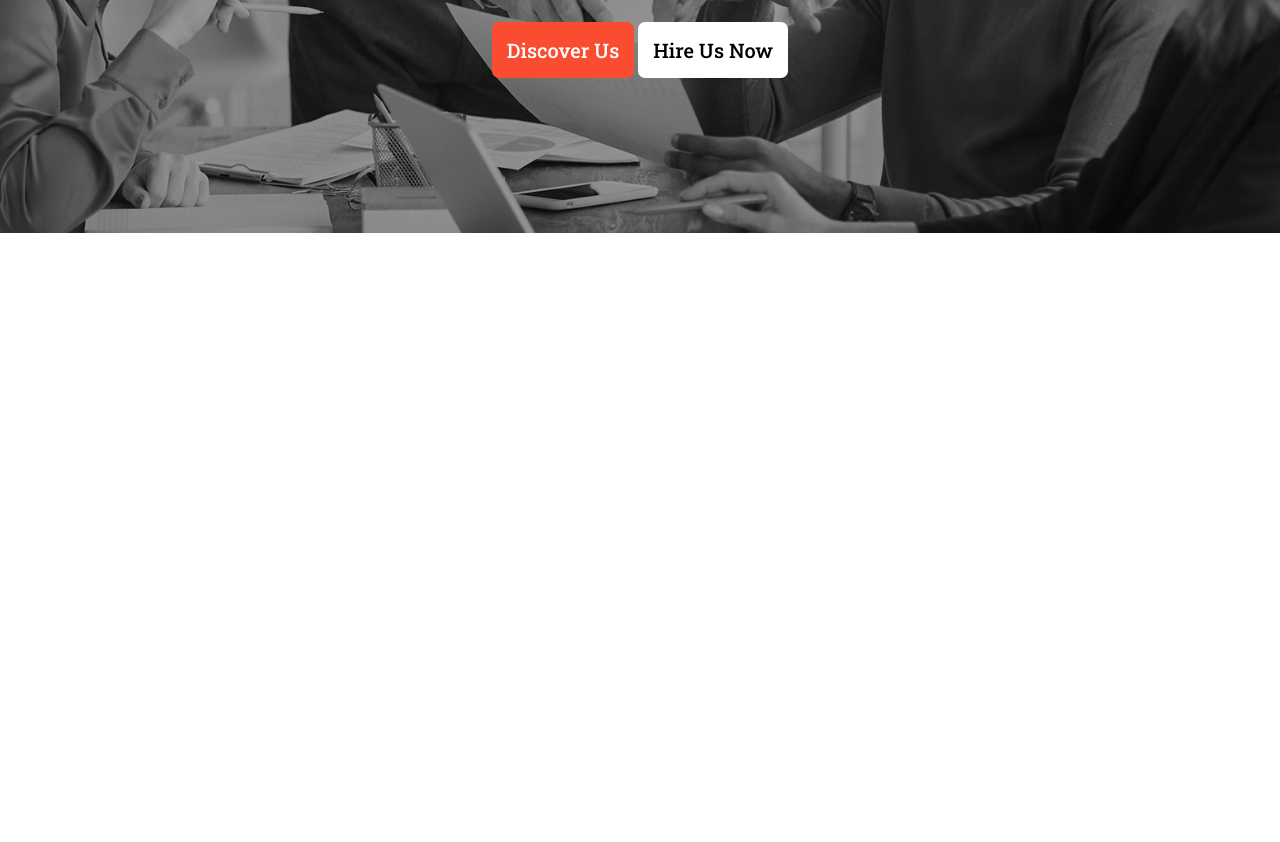
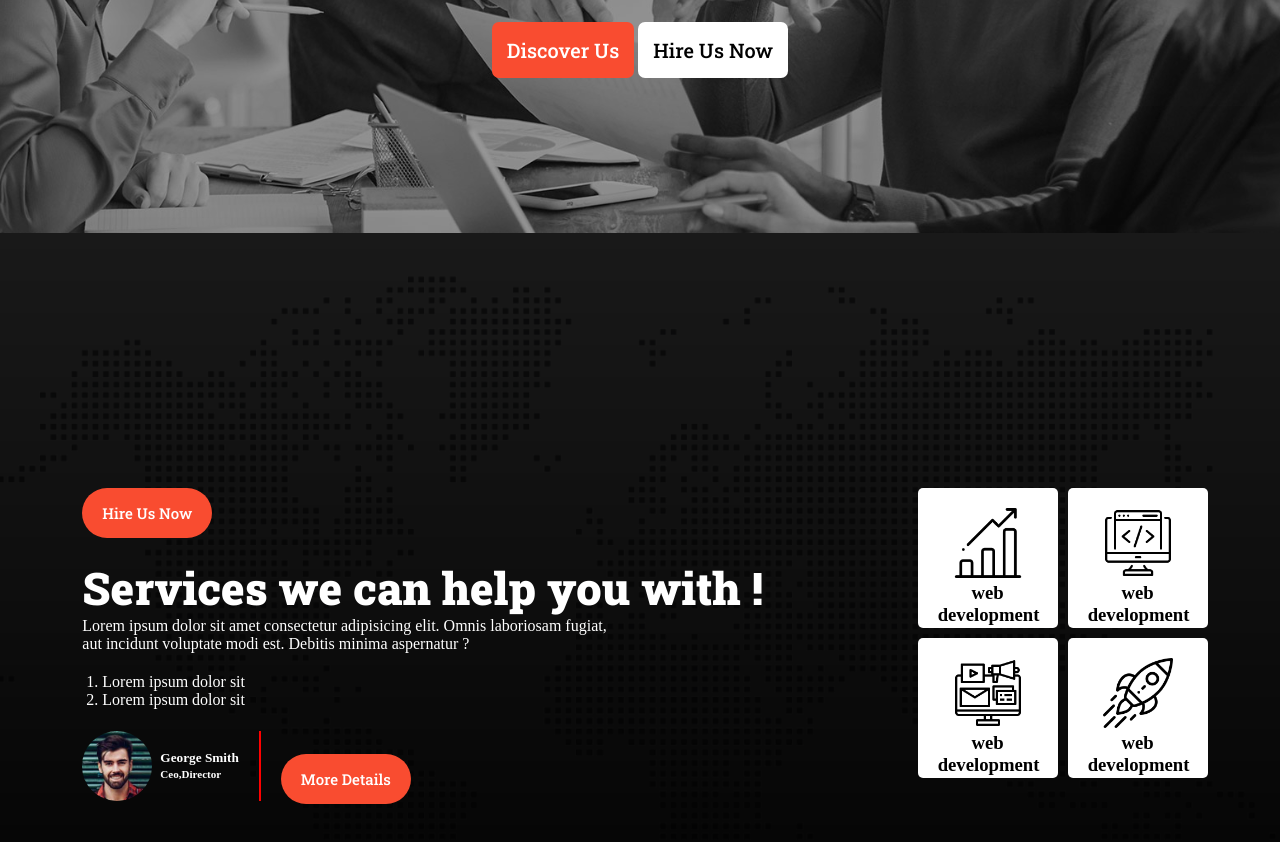
Before and after one commit to Forhad5194/Agency-web, a plain HTML site: page index.html in a window 1280 px wide. Shown: the part 616-1458 px from the top of the page. Before the commit the page ends 849 px from the top, so only its background shows below. Drawn offline with nearby package versions, Linux system fonts and the light colour scheme.

Commit message:
service section

```diff
--- a/Asstes/Css/style.css
+++ b/Asstes/Css/style.css
@@ -85,5 +85,97 @@
     font-family: 'Roboto Slab', serif ;
     cursor: pointer;
 }
+/* Banner part css end */
+/* services part css start  */
+.services-container{
+    height: 100vh;
+    background-image: url(../img/image/footer-bg.png),
+    linear-gradient(rgb(0, 0, 0,0.9),rgb(0, 0, 0,1));
+    background-blend-mode:overlay;
+    background-position: center;
+    background-repeat: no-repeat;
+    background-size: cover;
+    color: #ffffff;
+    align-items: center;
+    display: flex;
+    justify-content: space-around;
+}
+.service-info{
+    padding: 20px;
 
-/* Banner part css end */
+}
+.s-btn{
+    background-color: #F94C30;
+    padding: 15px 20px;
+    border: none;
+    margin-top: 25px;
+    border-radius: 25px;
+    cursor: pointer;
+    font-size: 15px;
+    font-weight: 500;
+    font-family: 'Roboto Slab', serif ;
+    color: #ffffff;
+}
+.s-text{
+    font-size: 45px;
+    font-weight: 900;
+    font-family: 'Roboto Slab', serif;
+    color: white;
+    /* width: 50%; */
+    margin-top: 20px;
+}
+.s-text p{
+    font-size: 15px;
+    font-weight: 500;
+    color: #ffffff;
+    font-family: 'Open Sans', sans-serif;
+    margin-top: 25px;
+
+}
+.in-line{
+    margin-top: 20px;
+    padding-left: 20px;
+}
+.card{
+    width: 100px;
+    height: 100px;
+    background-color: #fff;
+    padding: 20px;
+    text-align: center;
+    border-radius: 5px;
+    color: black;
+}
+.c-img{
+    width: 70px;
+}
+.all-cards{
+    display: flex;
+    margin: 10px;
+    gap: 10px;
+    cursor: pointer;
+}
+.autor-img{
+    width: 70px;
+    height: 70px;
+    border-radius: 35px;
+
+
+}
+.profile-img{
+    border-right: 2px solid red ;
+    padding-right: 20px;
+}
+.author-container{
+    display: flex;
+    gap: 20px;
+    align-items: center;
+    margin-top: 20px;
+
+
+}
+.profile-img{
+    display: flex;
+    align-items: center;
+    gap: 8px;
+}
+/* Services part part css end  */
--- a/index.html
+++ b/index.html
@@ -45,6 +45,55 @@
             </div>
         </section>
         <!-- Banner part end -->
+        <!-- services part start -->
+        <section>
+            <div class="services-container">
+                <div class="service-info">
+                    <button class="s-btn">Hire Us Now </button>
+                    <h2 class="s-text">Services we can help you with !</h2>
+                    <p>Lorem ipsum dolor sit amet consectetur adipisicing elit. Omnis laboriosam fugiat, <br>
+                         aut incidunt voluptate modi est. Debitis minima aspernatur ?</p>
+                    <ol class="in-line">
+                        <li>Lorem ipsum dolor sit </li>
+                        <li>Lorem ipsum dolor sit </li>
+                    </ol>
+                    <div class="author-container">
+                        <div class="profile-img">
+                            <img class="autor-img" src="./Asstes/img/image/author.jpg" alt="">
+                            <h5> George Smith <br>
+                                <small>Ceo,Director</small>
+                            </h5>
+                        </div>
+                        <div class="author-btn">
+                            <button class="s-btn">More Details</button>
+                        </div>
+                    </div>
+                </div>
+                <div class="service-icon">
+                    <div class="all-cards">
+                        <div class="card">
+                            <img class="c-img" src="./Asstes/img/icons/bar-chart.png" alt="icon">
+                            <h3>web development</h3>
+                        </div>
+                        <div class="card">
+                            <img class="c-img" src="./Asstes/img/icons/coding.png" alt="icon">
+                            <h3>web development</h3>
+                        </div>
+                    </div>
+                    <div class="all-cards">
+                        <div class="card">
+                            <img class="c-img" src="./Asstes/img/icons/digital-marketing.png" alt="icon">
+                            <h3>web development</h3>
+                        </div>
+                        <div class="card">
+                            <img class="c-img" src="./Asstes/img/icons/startup.png" alt="icon">
+                            <h3>web development</h3>
+                        </div>
+                    </div>
+                </div>
+            </div>
+        </section>
+        <!-- services part  End  -->
     </main>
     <footer>
 
```
